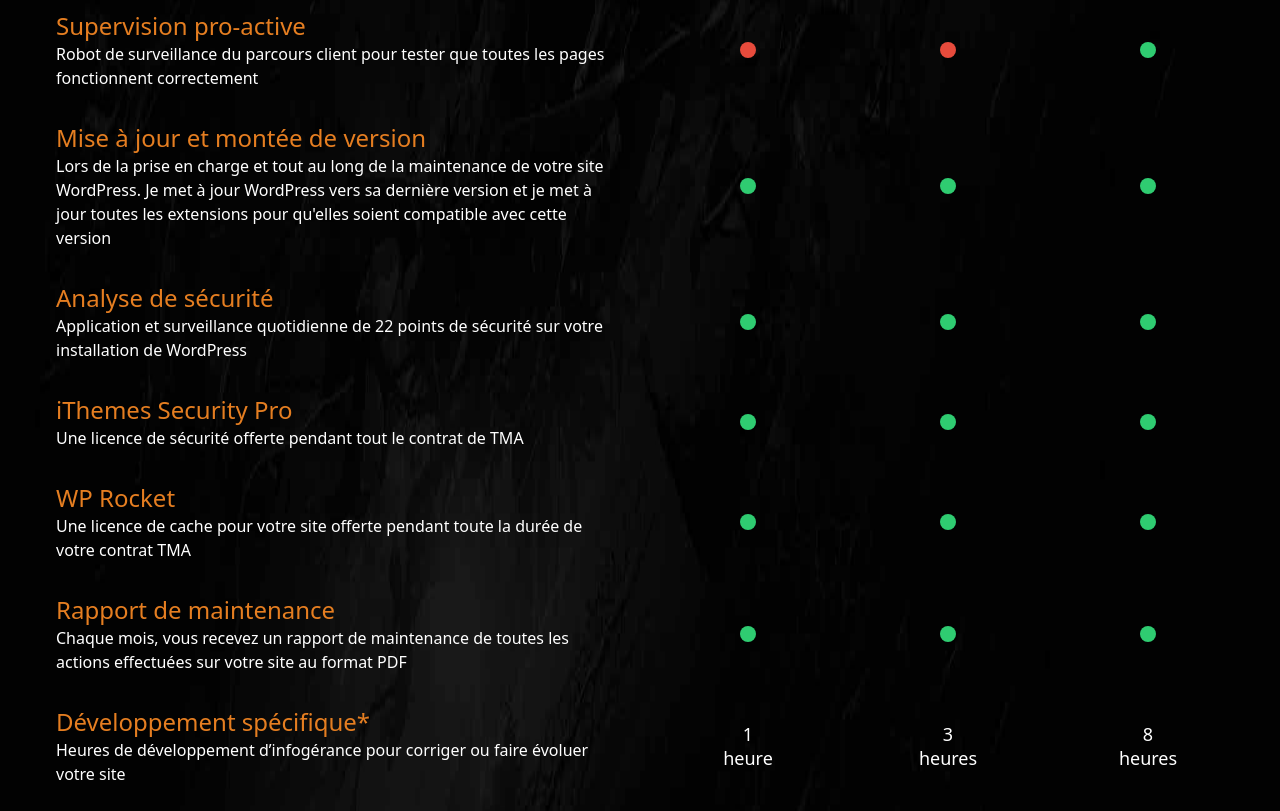
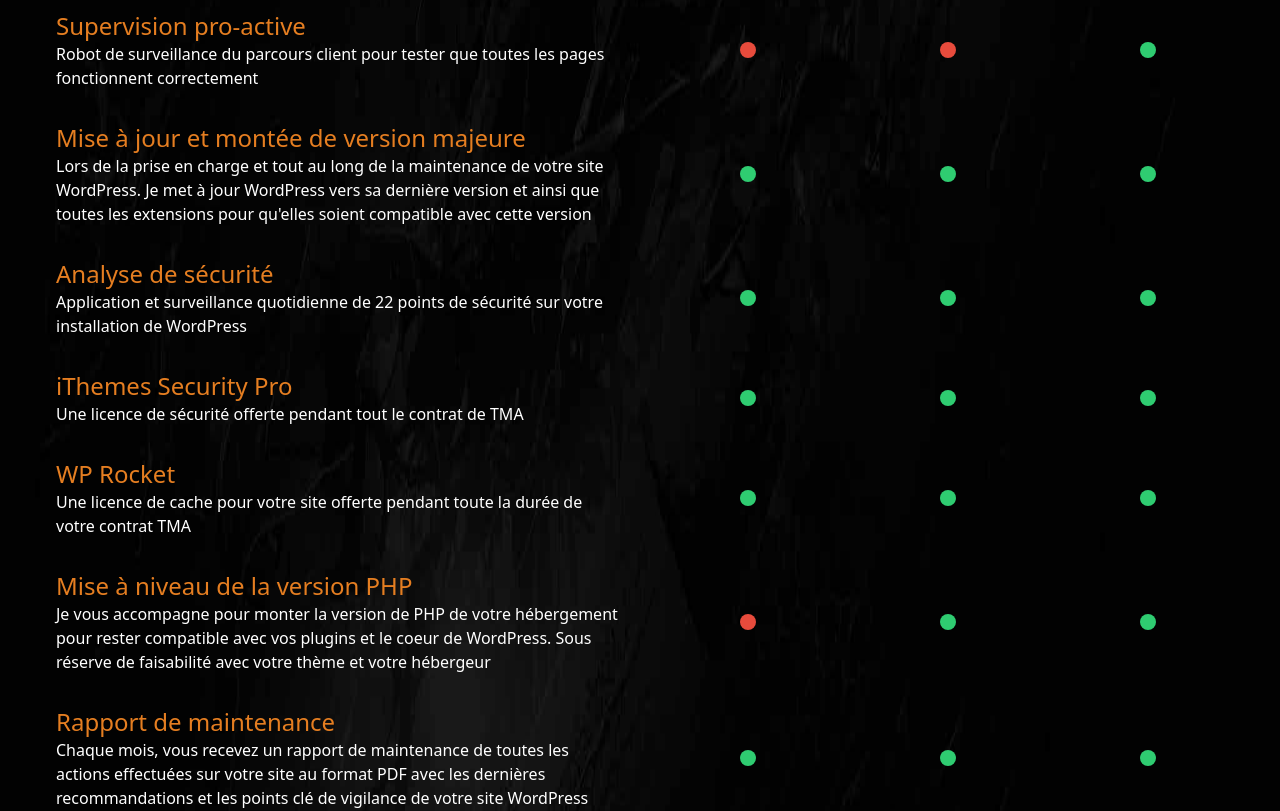
Before and after one commit to akiletour/inrage, a Next.js app: page /prestations/maintenance-site-internet/maintenance-wordpress in a window 1280 px wide. Shown: the part 2040-2851 px from the top of the page. Built offline with nearby package versions, Linux system fonts and the light colour scheme.

Commit message:
feat(tma): add upgrade PHP block and fix sentences
Related to: INR-47

```diff
--- a/src/app/(pages)/prestations/maintenance-site-internet/maintenance-wordpress/page.tsx
+++ b/src/app/(pages)/prestations/maintenance-site-internet/maintenance-wordpress/page.tsx
@@ -1,22 +1,22 @@
-import Image from 'next/image';
+import Image from "next/image";
 
-import ContactForm from '@component/ContactForm';
-import Diagonal from '@component/Diagonal';
-import Layout from '@component/Layout';
-import NoScrollLink from '@component/NoScrollLink';
-import SectionTitle from '@component/SectionTitle';
-import TextImage from '@component/TextImage';
-import TableHeader from '@component/tma/TableHeader';
-import TableLine from '@component/tma/TableLine';
-import BgTma from '@image/bg-tma.jpeg';
-import LogoGrey from '@image/logo-grey-inline-white.png';
-import { RouteLink, getCanonicalUrl } from '@lib/route';
-import { EntriesType } from '@type/graphql/portfolio';
+import ContactForm from "@component/ContactForm";
+import Diagonal from "@component/Diagonal";
+import Layout from "@component/Layout";
+import NoScrollLink from "@component/NoScrollLink";
+import SectionTitle from "@component/SectionTitle";
+import TextImage from "@component/TextImage";
+import TableHeader from "@component/tma/TableHeader";
+import TableLine from "@component/tma/TableLine";
+import BgTma from "@image/bg-tma.jpeg";
+import LogoGrey from "@image/logo-grey-inline-white.png";
+import { getCanonicalUrl, RouteLink } from "@lib/route";
+import { EntriesType } from "@type/graphql/portfolio";
 
 export const metadata = {
-  title: 'Maintenance site WordPress | Freelance - inRage',
+  title: "Maintenance site WordPress | Freelance - inRage",
   description:
-    'Développeur freelance, découvrez mon offre de maintenance WordPress sur mesure. Avec plus de 150 clients en infogérance WordPress, je suis expert dans la maintenance TMA WordPress.',
+    "Développeur freelance, découvrez mon offre de maintenance WordPress sur mesure. Avec plus de 150 clients en infogérance WordPress, je suis expert dans la maintenance TMA WordPress.",
   alternates: {
     canonical: getCanonicalUrl(RouteLink.prestationTmaWordPress),
   },
@@ -27,107 +27,114 @@ const entries: EntriesType = [
     id: 1,
     name: "Sauvegarde de l'ensemble de vos données",
     excerpt:
-      'Sauvegarde journalière de votre base de données et de vos fichiers sur nos serveurs sécurisés',
-    values: ['1x|par jour', '1x|par jour', '2x|par jour'],
+      "Sauvegarde journalière de votre base de données et de vos fichiers sur nos serveurs sécurisés",
+    values: ["1x|par jour", "1x|par jour", "2x|par jour"],
   },
   {
     id: 2,
-    name: 'Supervision logicielle',
+    name: "Supervision logicielle",
     excerpt:
-      'Scan de sécurité toutes les heures, rapport disponible dans une interface dédiée. Surveillance des mises à jour de vos extensions, WordPress et thème',
+      "Scan de sécurité toutes les heures, rapport disponible dans une interface dédiée. Surveillance des mises à jour de vos extensions, WordPress et thème",
     values: [false, true, true],
   },
   {
     id: 3,
-    name: 'Environnement de pré-production',
+    name: "Environnement de pré-production",
     excerpt:
-      'Application des mises à jour et développement sur nos serveurs avant de les basculer sur votre site en production',
+      "Application des mises à jour et développement sur nos serveurs avant de les basculer sur votre site en production",
     values: [false, true, true],
   },
   {
     id: 4,
-    name: 'Supervision pro-active',
+    name: "Supervision pro-active",
     excerpt:
-      'Robot de surveillance du parcours client pour tester que toutes les pages fonctionnent correctement',
+      "Robot de surveillance du parcours client pour tester que toutes les pages fonctionnent correctement",
     values: [false, false, true],
   },
   {
     id: 5,
-    name: 'Mise à jour et montée de version',
+    name: "Mise à jour et montée de version majeure",
     excerpt:
-      "Lors de la prise en charge et tout au long de la maintenance de votre site WordPress. Je met à jour WordPress vers sa dernière version et je met à jour toutes les extensions pour qu'elles soient compatible avec cette version",
+      "Lors de la prise en charge et tout au long de la maintenance de votre site WordPress. Je met à jour WordPress vers sa dernière version et ainsi que toutes les extensions pour qu'elles soient compatible avec cette version",
     values: [true, true, true],
   },
   {
     id: 6,
-    name: 'Analyse de sécurité',
+    name: "Analyse de sécurité",
     excerpt:
-      'Application et surveillance quotidienne de 22 points de sécurité sur votre installation de WordPress',
+      "Application et surveillance quotidienne de 22 points de sécurité sur votre installation de WordPress",
     values: [true, true, true],
   },
   {
     id: 7,
-    name: 'iThemes Security Pro',
-    excerpt: 'Une licence de sécurité offerte pendant tout le contrat de TMA',
+    name: "iThemes Security Pro",
+    excerpt: "Une licence de sécurité offerte pendant tout le contrat de TMA",
     values: [true, true, true],
   },
   {
     id: 8,
-    name: 'WP Rocket',
+    name: "WP Rocket",
     excerpt:
-      'Une licence de cache pour votre site offerte pendant toute la durée de votre contrat TMA',
+      "Une licence de cache pour votre site offerte pendant toute la durée de votre contrat TMA",
     values: [true, true, true],
   },
   {
+    id: 15,
+    name: "Mise à niveau de la version PHP",
+    excerpt:
+      "Je vous accompagne pour monter la version de PHP de votre hébergement pour rester compatible avec vos plugins et le coeur de WordPress. Sous réserve de faisabilité avec votre thème et votre hébergeur",
+    values: [false, true, true],
+  },
+  {
     id: 14,
-    name: 'Rapport de maintenance',
+    name: "Rapport de maintenance",
     excerpt:
-      'Chaque mois, vous recevez un rapport de maintenance de toutes les actions effectuées sur votre site au format PDF',
+      "Chaque mois, vous recevez un rapport de maintenance de toutes les actions effectuées sur votre site au format PDF avec les dernières recommandations et les points clé de vigilance de votre site WordPress",
     values: [true, true, true],
   },
   {
     id: 9,
-    name: 'Développement spécifique*',
+    name: "Développement spécifique*",
     excerpt:
-      'Heures de développement d’infogérance pour corriger ou faire évoluer votre site',
-    values: ['1|heure', '3|heures', '8|heures'],
+      "Heures de développement d’infogérance pour corriger ou faire évoluer votre site",
+    values: ["1|heure", "3|heures", "8|heures"],
   },
   {
     id: 10,
-    name: 'Supervision 24/7 et sur 365 jours',
+    name: "Supervision 24/7 et sur 365 jours",
     excerpt:
-      'Dans le forfait « Tranquilité », l’astreinte est de 9h à 19h, du lundi au vendredi inclus',
+      "Dans le forfait « Tranquilité », l’astreinte est de 9h à 19h, du lundi au vendredi inclus",
     values: [false, true, true],
   },
   {
     id: 11,
-    name: 'GTI',
+    name: "GTI",
     excerpt:
       "Garantie de temps d'intervention au moment ou vous déclarer l’intervention dans la console",
-    values: ['6h', '4h', '2h'],
+    values: ["6h", "4h", "2h"],
   },
   {
     id: 12,
-    name: 'Certificat SSL',
+    name: "Certificat SSL",
     excerpt:
-      'Installation et configuration d’un certificat SSL avec modification (si besoin) sur le site pour prendre en charge le SSL',
+      "Installation et configuration d’un certificat SSL avec modification (si besoin) sur le site pour prendre en charge le SSL",
     values: [true, true, true],
   },
   {
     id: 13,
-    name: 'Engagement',
+    name: "Engagement",
     excerpt: "Durée de l'engagement de votre contrat de maintenance inRage",
-    values: ['12 mois', '12 mois', '12 mois'],
+    values: ["12 mois", "12 mois", "12 mois"],
   },
 ];
 
 export default function TmaWordPress() {
   return (
     <Layout
-      title={['Infogérance & Maintenance TMA', 'WordPress']}
+      title={["Infogérance & Maintenance TMA", "WordPress"]}
       excerpt={[
-        'La sécurité de WordPress est un sujet critique et crucial pour tout administrateur de sites soucieux de préserver son site…',
-        'WordPress est LA plus grosse plateforme connue à ce jour avec près de 30% des sites mondiaux qui utilise WordPress.',
+        "La sécurité de WordPress est un sujet critique et crucial pour tout administrateur de sites soucieux de préserver son site…",
+        "WordPress est LA plus grosse plateforme connue à ce jour avec près de 30% des sites mondiaux qui utilise WordPress.",
       ]}
       tmaLayout={true}
     >
@@ -162,7 +169,7 @@ export default function TmaWordPress() {
               Pour vous permettre d&apos;avoir un meilleur suivi ainsi
               qu&apos;une maintenance fiable, nos forfaits sont à engagement de
               12 mois. Si vous désirez une intervention ponctuelle sur votre
-              site, vous pouvez vous rendre dans la section{' '}
+              site, vous pouvez vous rendre dans la section{" "}
               <NoScrollLink href={RouteLink.prestationTmaOnDemand}>
                 <span className="underline text-orange">
                   Maintenance ponctuelle
@@ -186,9 +193,9 @@ export default function TmaWordPress() {
           <TableHeader
             support="WordPress"
             types={[
-              { name: 'Tranquilité', price: '39€ ht/mois' },
-              { name: 'Standard', price: '55€ ht/mois' },
-              { name: 'Sérénité', price: '75€ ht/mois' },
+              { name: "Tranquilité", price: "39€ ht/mois" },
+              { name: "Standard", price: "55€ ht/mois" },
+              { name: "Sérénité", price: "75€ ht/mois" },
             ]}
           />
 
@@ -204,7 +211,8 @@ export default function TmaWordPress() {
           </div>
 
           <div className="ml-4 mt-4">
-            <span className="text-orange font-bold text-4xl leading-5">*</span>{' '}
+            <span className="text-orange font-bold text-4xl leading-5">*</span>
+            {" "}
             Le nombre d&apos;heures est personnalisable selon vos besoins.
           </div>
         </div>
@@ -224,9 +232,7 @@ export default function TmaWordPress() {
 
       <div className="container" id="contact">
         <SectionTitle
-          content={
-            "Pour toute demande ou devis, n'hésitez pas à me contacter en remplissant le formulaire ci-dessous, je serais ravis de vous répondre."
-          }
+          content={"Pour toute demande ou devis, n'hésitez pas à me contacter en remplissant le formulaire ci-dessous, je serais ravis de vous répondre."}
           title="Contact"
         />
 
```
